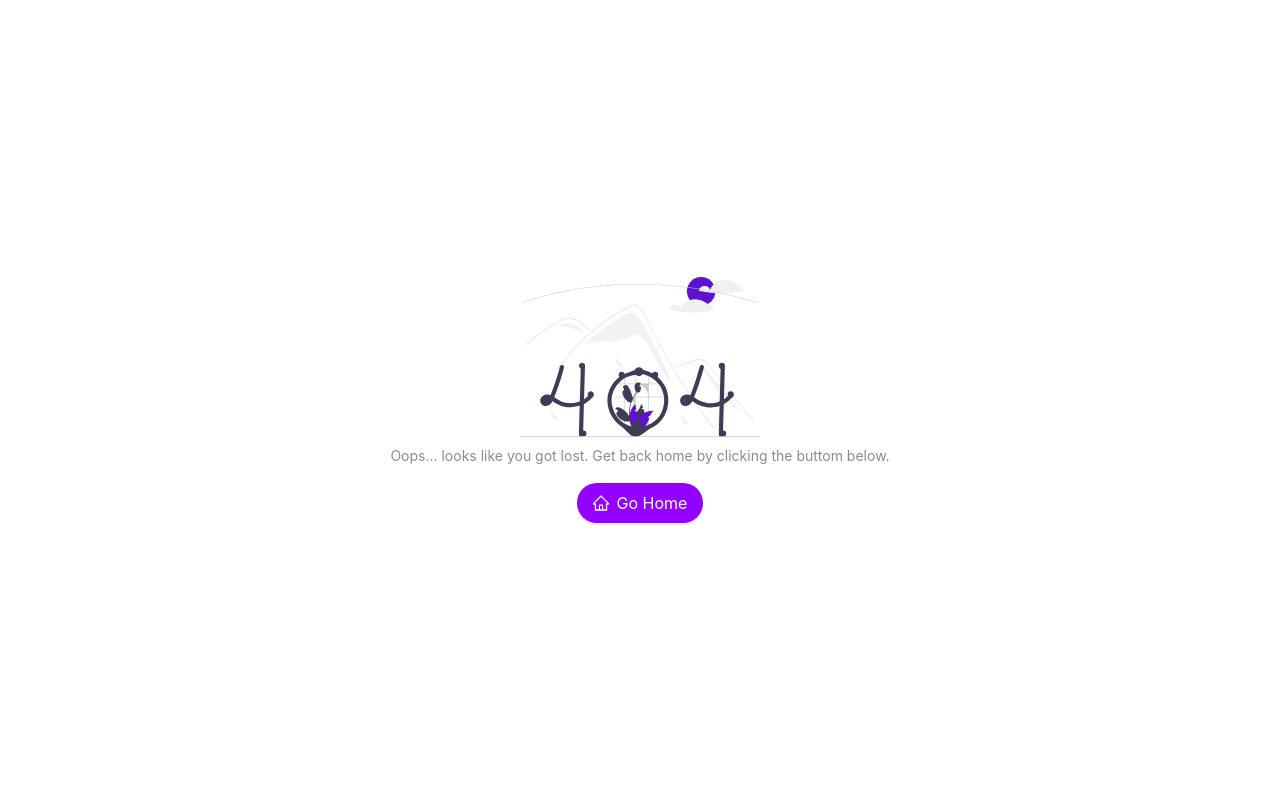
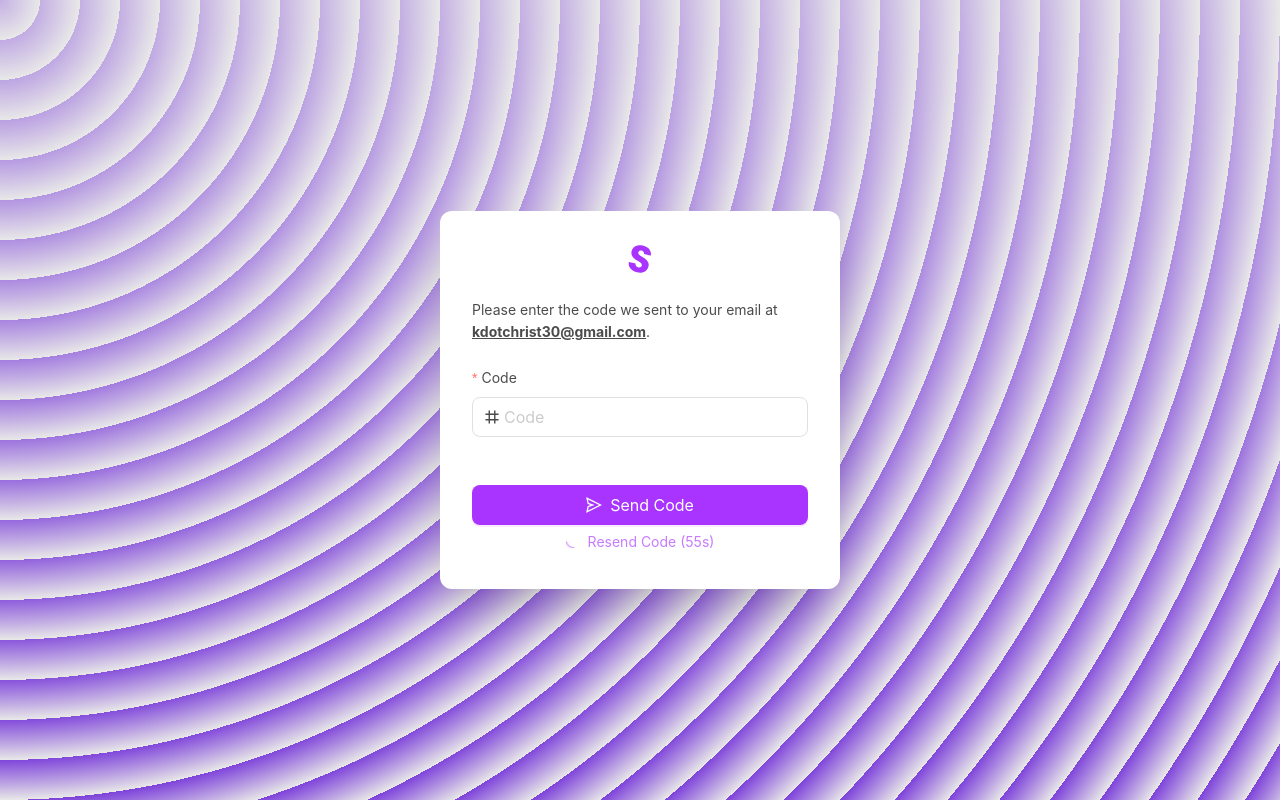
Before and after one commit to KevinChristian30/Snap-frontend, a Next.js app: page /confirm-email in a window 1280 px wide. Before the commit this address had no page. Built offline with nearby package versions, Linux system fonts and the light colour scheme.

Commit message:
feat: email confirmation

```diff
--- /dev/null
+++ b/src/app/(auth)/confirm-email/page.tsx
@@ -0,0 +1,68 @@
+"use client";
+
+import Icons from "@/components/Icons";
+import Spacer from "@/components/utils/Spacer";
+import { NumberOutlined, SendOutlined } from "@ant-design/icons";
+import { Button, Form, Input, Typography } from "antd";
+import React, { useEffect, useState } from "react";
+
+const gap = 24;
+
+const Page = () => {
+  const [delay, setDelay] = useState<number>(60);
+
+  useEffect(() => {
+    const interval = setInterval(() => {
+      setDelay((delay) => delay - 1);
+    }, 1000);
+    return () => clearInterval(interval);
+  }, []);
+
+  const resendCode = () => {
+    setDelay(60);
+  }
+
+  return (
+    <div className="bg-wavy flex min-h-screen items-center justify-center">
+      <div className="m-4 flex w-[400px] flex-col items-center justify-center rounded-xl bg-white p-8 shadow-2xl">
+        <Icons.logo className="h-8 w-8" />
+        <Spacer height={gap} />
+        <Typography.Text>
+          Please enter the code we sent to your email at
+          <span className="font-bold underline"> kdotchrist30@gmail.com</span>.
+        </Typography.Text>
+        <Spacer height={gap} />
+        <Form layout="vertical" className="flex w-full flex-col items-center">
+          <Form.Item
+            name="code"
+            label="Code"
+            className="w-full"
+            rules={[{ required: true, message: "Code is required" }]}
+          >
+            <Input
+              placeholder="Code"
+              size="large"
+              prefix={<NumberOutlined />}
+              type="email"
+            />
+          </Form.Item>
+          <Spacer height={gap} />
+          <Button
+            type="primary"
+            htmlType="submit"
+            block
+            size="large"
+            icon={<SendOutlined />}
+          >
+            Send Code
+          </Button>
+          <Button type="link" loading={delay > 0} onClick={resendCode}>
+            Resend Code {delay > 0 && `(${delay}s)`}
+          </Button>
+        </Form>
+      </div>
+    </div>
+  );
+};
+
+export default Page;
--- a/src/app/globals.css
+++ b/src/app/globals.css
@@ -32,6 +32,17 @@
   );
 }
 
+.bg-wavy {
+  background-color: #e3e3e3;
+  opacity: 0.8;
+  background-image: repeating-radial-gradient(
+      circle at 0 0,
+      transparent 0,
+      #e3e3e3 40px
+    ),
+    repeating-linear-gradient(#5d12d255, #5d12d2);
+}
+
 .border-right-gray {
   border-right: 1px solid gray;
 }
--- a/src/components/guards/IsAuthenticated.tsx
+++ b/src/components/guards/IsAuthenticated.tsx
@@ -14,7 +14,8 @@ interface IIsAuthenticatedProps extends React.HTMLAttributes<HTMLDivElement> {
 const IsAuthenticated = (props: IIsAuthenticatedProps) => {
   const { children } = props;
   const [loading, setLoading] = useState<boolean>(false);
-  const [response, setResponse] = useState<ResponseDTO<CurrentUserResponseDTO | null, string[]>>();
+  const [response, setResponse] =
+    useState<ResponseDTO<CurrentUserResponseDTO | null, string[]>>();
   const router = useRouter();
 
   const validateToken = async () => {
@@ -25,6 +26,8 @@ const IsAuthenticated = (props: IIsAuthenticatedProps) => {
 
     if (!response.successful) {
       router.push("/sign-in");
+    } else if (!response.successPayload?.is_email_verified) {
+      router.push("/confirm-email");
     }
 
     setResponse(response);
@@ -34,7 +37,17 @@ const IsAuthenticated = (props: IIsAuthenticatedProps) => {
     validateToken();
   }, []);
 
-  return <>{loading || !(response?.successful) ? <Loading /> : <div {...props}>{children}</div>}</>;
+  return (
+    <>
+      {loading ||
+      !response?.successful ||
+      !response.successPayload?.is_email_verified ? (
+        <Loading />
+      ) : (
+        <div {...props}>{children}</div>
+      )}
+    </>
+  );
 };
 
 export default IsAuthenticated;
```
